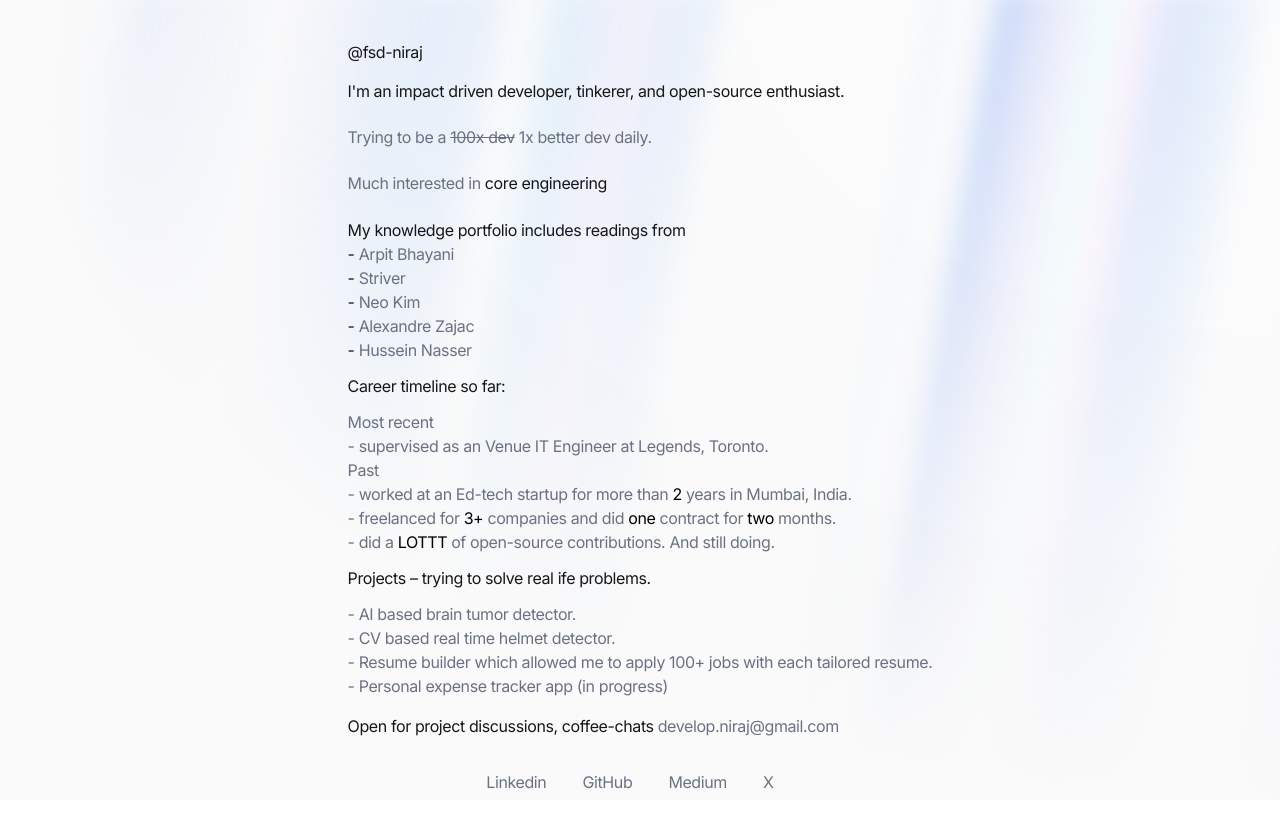
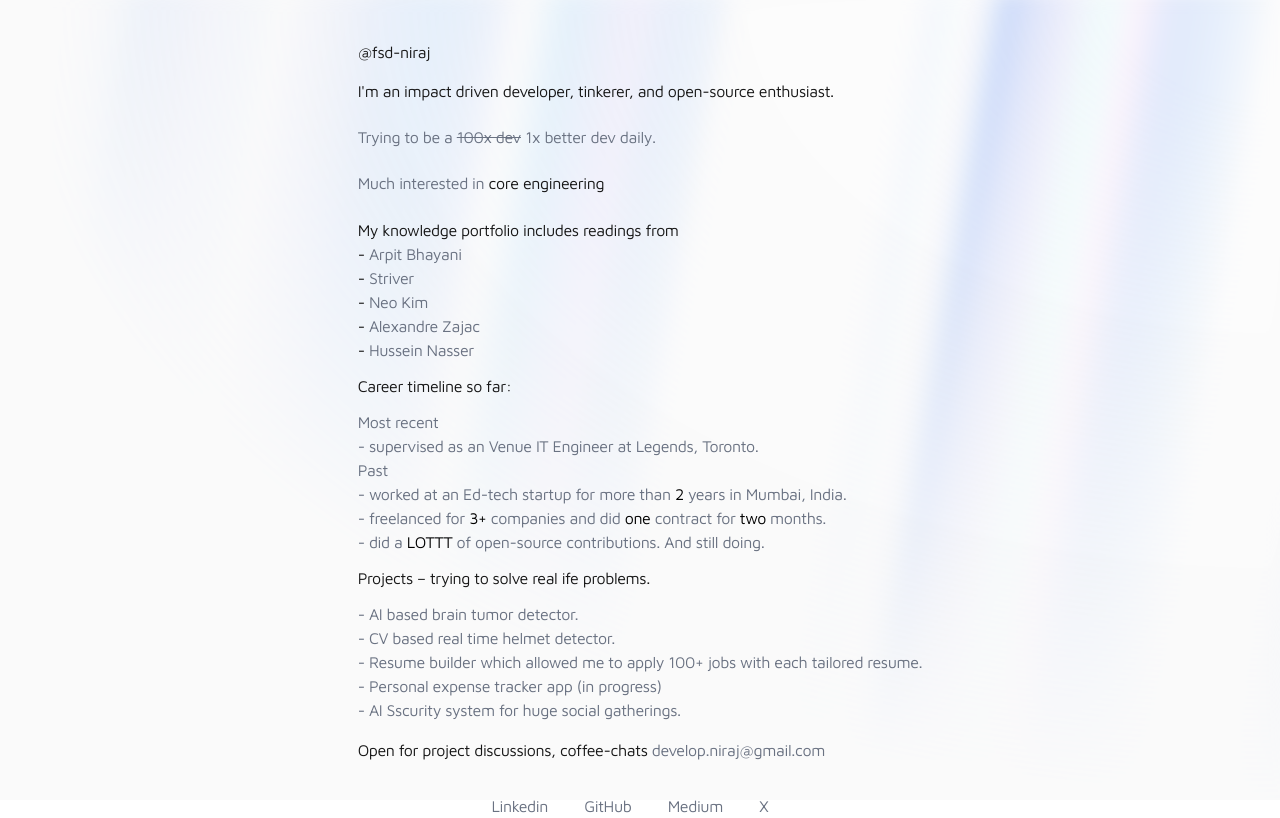
Before and after one commit to fsd-niraj/portfolio, a Next.js app: page / in a window 1280 px wide. Built offline with nearby package versions, Linux system fonts and the light colour scheme.

Commit message:
add bookshelf page and modify data component.

```diff
--- a/src/app/blog/[slug]/page.tsx
+++ /dev/null
@@ -1,5 +0,0 @@
-export default function BlogSlugPage() {
-  return (
-    <h1>Blog POst 1</h1>
-  )
-}
--- a/src/app/blog/page.tsx
+++ /dev/null
@@ -1,8 +0,0 @@
-export default function BlogPage() {
-  return (
-
-    <div className="max-w-2xl m-auto p-8 font-[family-name:var(--font-geist-sans)] flex flex-col h-screen gap-4 cursor-default">
-      blog
-    </div>
-  )
-}
--- /dev/null
+++ b/src/app/blogs/page.tsx
@@ -0,0 +1,13 @@
+export default function BlogPage() {
+
+  const a = Array.from({ length: 448 }).map((_, i) => <p key={i} className={`text-4xl ${i % 2 == 0 ? "text-blue-200 dark:text-gray-500" : i % 3 == 0 ? "text-sky-200 dark:text-slate-500" : "text-teal-100 dark:text-zinc-600"} hover:rotate-210 duration-500 hover:duration-0 hover:text-sky-600 dark:hover:text-yellow-700`}>+</p>);
+
+  return (
+    <>
+      <p className="text-5xl font-bold m-r-200">play.</p>
+      <div className="max-w-2xl flex flex-wrap overflow-hidden z-1 cursor-default">
+        {a}
+      </div>
+    </>
+  )
+}
--- /dev/null
+++ b/src/app/bookshelf/page.tsx
@@ -0,0 +1,5 @@
+export default function BookShelfSlugPage() {
+  return (
+    <h1>Book Shelf Slug Page</h1>
+  )
+}
--- a/src/app/layout.tsx
+++ b/src/app/layout.tsx
@@ -1,10 +1,11 @@
 import type { Metadata } from "next";
-import { Inter } from "next/font/google";
+import { Maven_Pro } from "next/font/google";
 import "./globals.css";
-import { AuroraBackground } from "@/components/BackgroundBeams";
+import { AuroraBackground } from "@/components/ui/BackgroundBeams";
 
-const inter = Inter({
-  subsets: ["latin"],
+const inter = Maven_Pro({
+  subsets: ["latin-ext"],
+  weight: "400",
 });
 
 export const metadata: Metadata = {
--- a/src/app/page.tsx
+++ b/src/app/page.tsx
@@ -2,41 +2,14 @@
 import { FlipWords } from "@/components/ui/Filpwords";
 import { homePageData } from "../data";
 import { motion, Variants } from "motion/react";
-// import Resume from "../../public/resume.pdf";
+import { LIST_CONTAINER_VARIANTS, LIST_ITEM_VARIANTS } from "../constants";
+import { Link } from "@/components/ui/Link";
 
 export default function Home() {
-
-  const Anchor = ({ href, title }: { href: string, title: string }) => {
-    return (<>
-      <motion.a variants={LIST_ITEM_VARIANTS} href={href} target="_blank" rel="noopener noreferrer" className="text-gray-500 dark:text-gray-400 hover:underline hover:text-green-600 dark:hover:text-green-400 transition-colors duration-400">{title}</motion.a>
-      &nbsp;
-    </>
-    )
-  }
 
   const Highlight = ({ text }: { text: string }) => {
     return <span className="text-black dark:text-white">{text}</span>
   }
-
-  const LIST_CONTAINER_VARIANTS: Variants = {
-    visible: {
-      transition: {
-        delayChildren: 0.2,
-        staggerChildren: 0.05
-      }
-    }
-  };
-
-  const LIST_ITEM_VARIANTS: Variants = {
-    hidden: {
-      y: -10,
-      opacity: 0
-    },
-    visible: {
-      y: 0,
-      opacity: 1
-    }
-  };
 
   return (
 
@@ -51,12 +24,12 @@ export default function Home() {
           <motion.p variants={LIST_ITEM_VARIANTS} className="text-gray-500 dark:text-zinc-400 leading-snug mt-4 mb-6">
             Much interested in <FlipWords words={homePageData.interests} duration={1500} />
           </motion.p>
-          <motion.p variants={LIST_ITEM_VARIANTS}>
+          <motion.div variants={LIST_ITEM_VARIANTS}>
             My knowledge portfolio includes readings from <br />
             {homePageData.following.map((name, i) =>
-              <> - <Anchor href={name.href} title={name.name} key={i} /> <br /></>
+              <motion.div key={i}> - <Link href={name.href} title={name.name} /> <br /></motion.div>
             )}
-          </motion.p>
+          </motion.div>
           <motion.h2 variants={LIST_ITEM_VARIANTS} className="my-3">Career timeline so far:</motion.h2>
           <motion.div variants={LIST_ITEM_VARIANTS} className="text-gray-500 dark:text-gray-400">
             <motion.h4>Most recent</motion.h4>
@@ -71,15 +44,16 @@ export default function Home() {
             - AI based brain tumor detector. <br />
             - CV based real time helmet detector. <br />
             - Resume builder which allowed me to apply 100+ jobs with each tailored resume. <br />
-            - Personal expense tracker app (in progress)
+            - Personal expense tracker app (in progress) <br />
+            - AI Sscurity system for huge social gatherings.
           </motion.p>
-          <motion.p variants={LIST_ITEM_VARIANTS} className="my-4">Open for project discussions, coffee-chats <Anchor href="mailto:develop.niraj@gmail.com" title="develop.niraj@gmail.com" /> </motion.p>
+          <motion.p variants={LIST_ITEM_VARIANTS} className="my-4">Open for project discussions, coffee-chats <Link href="mailto:develop.niraj@gmail.com" title="develop.niraj@gmail.com" /> </motion.p>
         </motion.main>
         <footer>
           <motion.div variants={LIST_CONTAINER_VARIANTS}
             initial="hidden" animate="visible" className="flex justify-center tracking-tight gap-4">
-            {homePageData.social.map((s, i) =>
-              <Anchor href={s.href} title={s.name} key={i} />
+            {homePageData.social.filter(s => s.show).map((s, i) =>
+              <Link href={s.href} title={s.name} key={i} />
             )}
           </motion.div>
         </footer>
--- /dev/null
+++ b/src/components/ui/Link.tsx
@@ -0,0 +1,10 @@
+import { LIST_ITEM_VARIANTS } from "@/constants";
+import { motion, Variants } from "motion/react";
+
+export const Link = ({ href, title, newTab }: { href: string, title: string, newTab?: boolean }) => {
+  return (<>
+    <motion.a variants={LIST_ITEM_VARIANTS} href={href} target={newTab ? "_blank" : ""} rel="noopener noreferrer" className="text-gray-500 dark:text-gray-400 hover:underline hover:text-green-600 dark:hover:text-green-400 transition-colors duration-400">{title}</motion.a>
+    &nbsp;
+  </>
+  )
+}
--- /dev/null
+++ b/src/constants.ts
@@ -0,0 +1,21 @@
+import { Variants } from 'motion/react';
+
+export const LIST_CONTAINER_VARIANTS: Variants = {
+  visible: {
+    transition: {
+      delayChildren: 0.2,
+      staggerChildren: 0.05,
+    },
+  },
+};
+
+export const LIST_ITEM_VARIANTS: Variants = {
+  hidden: {
+    y: -10,
+    opacity: 0,
+  },
+  visible: {
+    y: 0,
+    opacity: 1,
+  },
+};
--- a/src/data.ts
+++ b/src/data.ts
@@ -11,10 +11,27 @@ export const homePageData = {
     'robotics',
   ],
   social: [
-    { name: 'Linkedin', href: 'https://www.linkedin.com/in/nirajp247' },
-    { name: 'GitHub', href: 'https://www.github.com/fsd-niraj' },
-    { name: 'Medium', href: 'https://medium.com/@fsd-niraj' },
-    { name: 'X', href: 'https://x.com/fsd_niraj' },
+    {
+      name: 'Linkedin',
+      href: 'https://www.linkedin.com/in/nirajp247',
+      newTab: true,
+      show: true,
+    },
+    {
+      name: 'GitHub',
+      href: 'https://www.github.com/fsd-niraj',
+      newTab: true,
+      show: true,
+    },
+    {
+      name: 'Medium',
+      href: 'https://medium.com/@fsd-niraj',
+      newTab: true,
+      show: true,
+    },
+    { name: 'X', href: 'https://x.com/fsd_niraj', newTab: true, show: true },
+    { name: 'Blogs', href: '/blogs', newTab: false, show: false },
+    { name: 'Bookshelf', href: '/bookshelf', newTab: false, show: false },
   ],
   following: [
     {
```
Also changed, not shown: src/components/ui/BackgroundBeams.tsx (renamed from src/components/BackgroundBeams.tsx).
